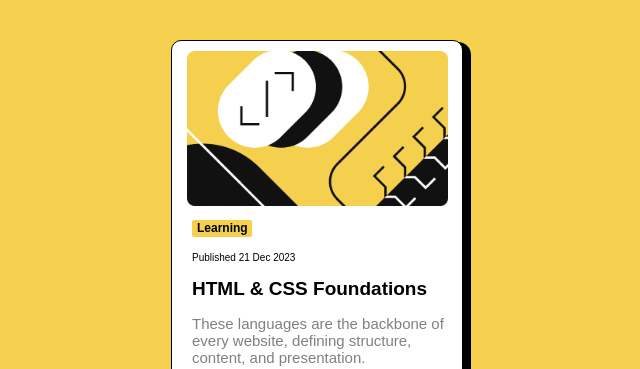
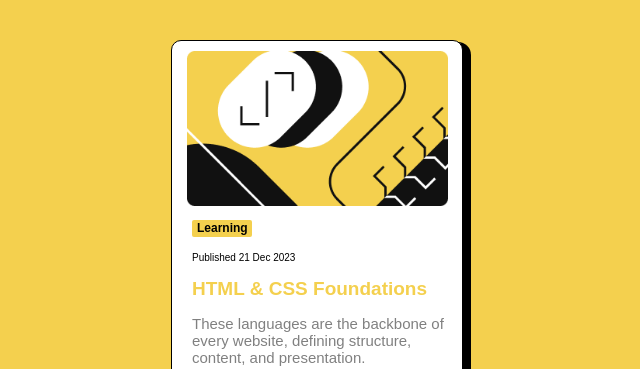
Before and after one commit to chirugraphics123-student/Frontend_Mentor_projects-Blog-Card-, a plain HTML site: page blog_card.html in a window 1280 px wide. In both pictures the pointer is over the element "HTML & CSS Foundations". Shown: the top 369 px of the page, without its empty margins (323-963 px from the left). Drawn offline with Linux system fonts and the light colour scheme; a web font is replaced by a local one.

Commit message:
Added hover effect to blog card

```diff
--- a/blog_card.html
+++ b/blog_card.html
@@ -15,6 +15,7 @@
             background-color: rgb(244,208,78);
         }
         .box{
+            cursor: pointer;
             width:290px;
             height:400px;
             margin:auto;
@@ -23,6 +24,7 @@
             border:1px solid black;
             border-radius: 10px;
             box-shadow:5px 5px 0px 3px black;
+
         }
         .box img{
             max-width: 90%;
@@ -53,6 +55,7 @@
             font-family: sans-serif;
             font-size: 19px;
             font-weight: bold;
+            transition: all 0.25s ease-in;
         }
         .category p:nth-child(4){
             color:grey;
@@ -62,6 +65,10 @@
             margin-top: 15px;
             display: flex;
             align-items: center;
+
+        }
+        .box:hover .category p:nth-child(3){
+            color:rgb(244,208,78);
 
         }
         @media(max-width:810px){
```
